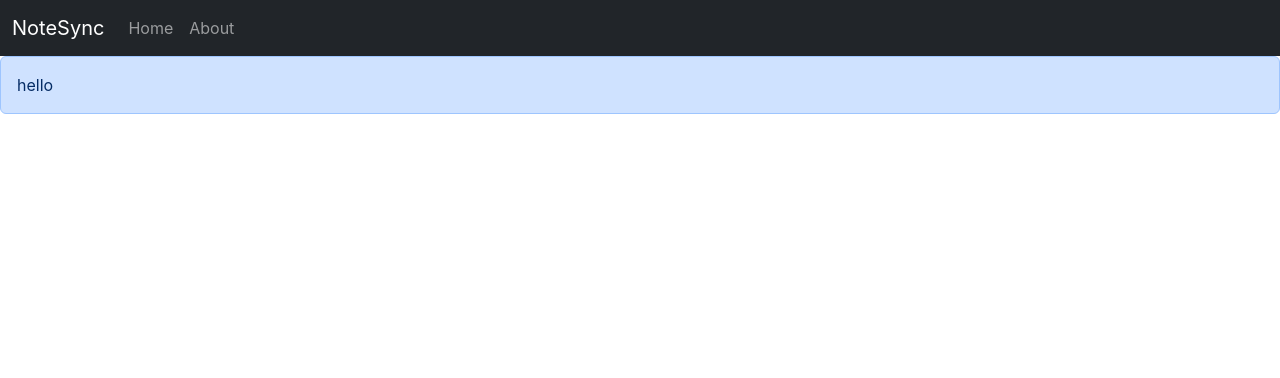
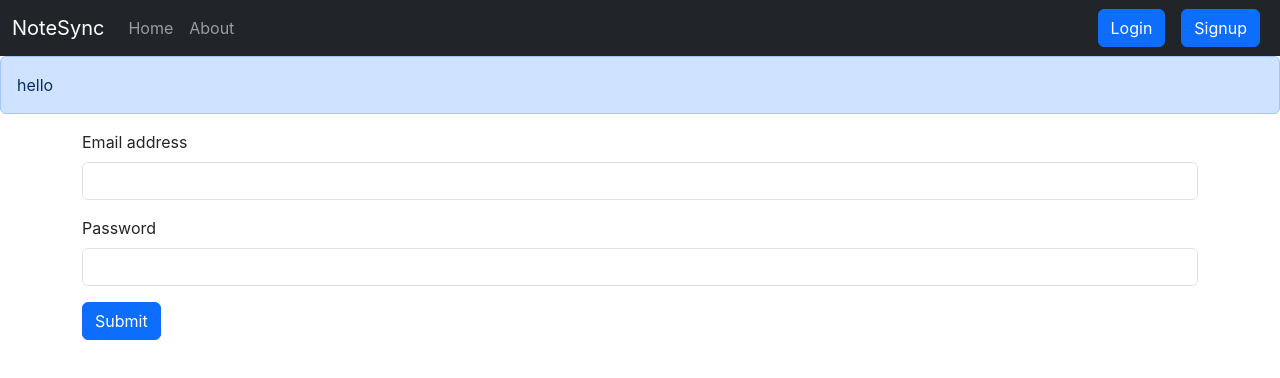
Before and after one commit to tanishkagupta2207/NoteSync_frontend, a React (Create React App) app: page /login in a window 1280 px wide. Shown: the top 378 px of the page. Built offline with nearby package versions, Linux system fonts and the light colour scheme.

Commit message:
login functionality

```diff
--- a/src/App.js
+++ b/src/App.js
@@ -5,6 +5,8 @@
 import About from "./components/About";
 import NoteState from "./context/notes/NoteState";
 import Alert from "./components/Alert";
+import Signup from "./components/Signup";
+import Login from "./components/Login";
 
 function App() {
   return (
@@ -17,6 +19,8 @@
             <Routes>
               <Route exact path="/" element={<Home />} />
               <Route exact path="/about" element={<About />} />
+              <Route exact path="/login" element={<Login />} />
+              <Route exact path="/signup" element={<Signup />} />
             </Routes>
           </div>
         </Router>
--- /dev/null
+++ b/src/components/Login.js
@@ -0,0 +1,73 @@
+import React, { useState } from "react";
+import {useNavigate} from 'react-router-dom';
+
+const Login = () => {
+  const [credentials, setCredentials] = useState({
+    email: '',
+    password: ''
+  });
+  let navigate = useNavigate();
+
+  const handleSubmit = async(e) => {
+    e.preventDefault();
+    const response = await fetch(`${process.env.REACT_APP_HOST_URL}api/auth/login`, {
+      method: 'POST',
+      headers: {
+        'Content-Type': 'application/json'
+      },
+      body: JSON.stringify(credentials)
+    });
+    const res = await response.json();
+    console.log(res);
+    if(res.success){
+      localStorage.setItem("token", res.authToken);
+      navigate('/');
+    }
+    else{
+      alert('Could not login!');
+    }
+  }
+
+  const onChange = (e) => {
+    setCredentials({ ...credentials, [e.target.name]: e.target.value });
+  };
+
+  return (
+    <div>
+      <form onSubmit={handleSubmit}>
+        <div className="mb-3">
+          <label htmlFor="email" className="form-label">
+            Email address
+          </label>
+          <input
+            type="email"
+            className="form-control"
+            id="email"
+            name="email"
+            aria-describedby="emailHelp"
+            onChange={onChange}
+            value={credentials.email}
+          />
+        </div>
+        <div className="mb-3">
+          <label htmlFor="password" className="form-label">
+            Password
+          </label>
+          <input
+            type="password"
+            name="password"
+            className="form-control"
+            id="password"
+            onChange={onChange}
+            value={credentials.password}
+          />
+        </div>
+        <button type="submit" className="btn btn-primary" >
+          Submit
+        </button>
+      </form>
+    </div>
+  );
+};
+
+export default Login;
--- a/src/components/NavBar.js
+++ b/src/components/NavBar.js
@@ -36,6 +36,10 @@
               </Link>
             </li>
           </ul>
+          <form className="d-flex">
+            <Link className="btn btn-primary mx-2" to="/login" role="button" >Login</Link>
+            <Link className="btn btn-primary mx-2" to="/signup" role="button" >Signup</Link>
+          </form>
         </div>
       </div>
     </nav>
--- /dev/null
+++ b/src/components/Signup.js
@@ -0,0 +1,11 @@
+import React from 'react'
+
+const Signup = () => {
+  return (
+    <div>
+
+    </div>
+  )
+}
+
+export default Signup
```
